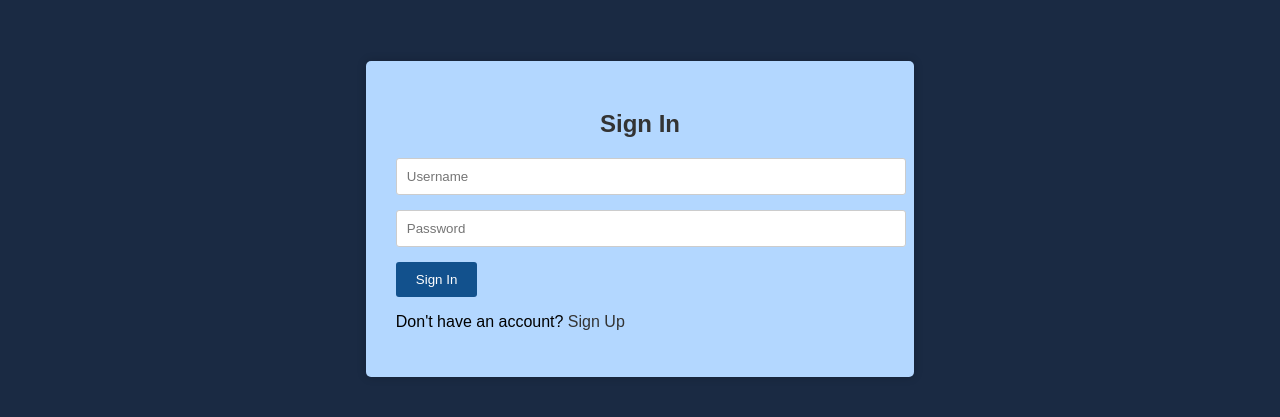
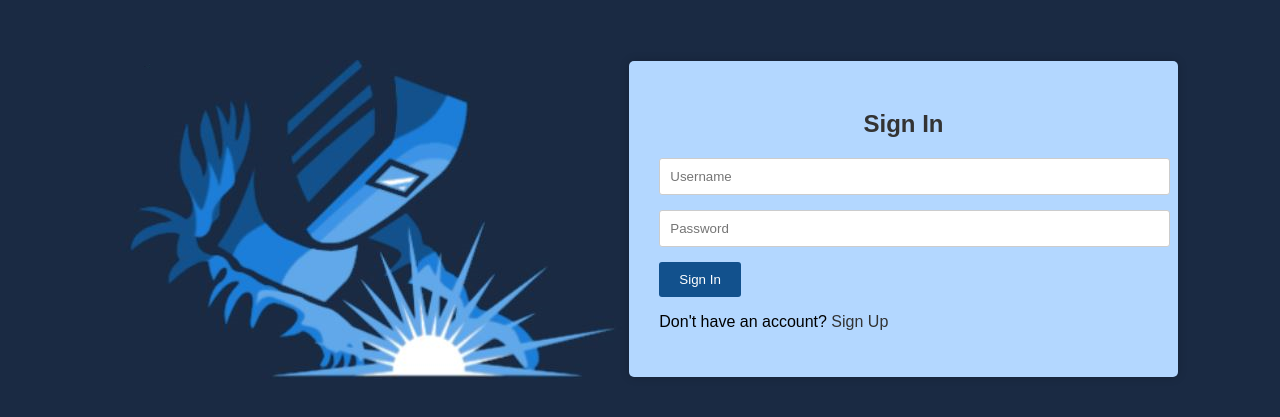
Before and after one commit to runtimekrish/SpecForge, a website: page public/index.html in a window 1280 px wide. Shown: the part 181-598 px from the top of the page. Drawn offline with Linux system fonts and the light colour scheme.

Commit message:
added logo.png to index.html

```diff
--- a/public/index.html
+++ b/public/index.html
@@ -7,6 +7,7 @@
     <link rel="stylesheet" href="index.css">
 </head>
 <body>
+    <img src="../img/logo.png" alt="SpecForge Logo">
     <div id="signin-form" class="form-container">
         <h2>Sign In</h2>
         <input type="text" id="signin-username" placeholder="Username">
```
